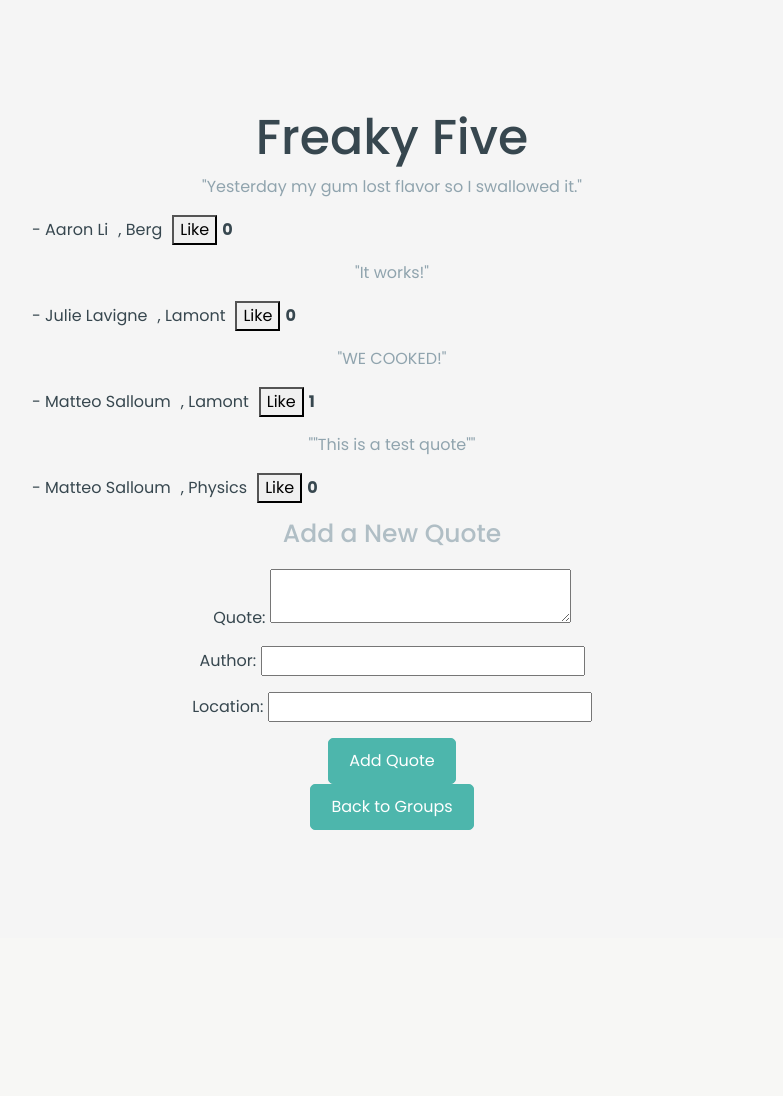
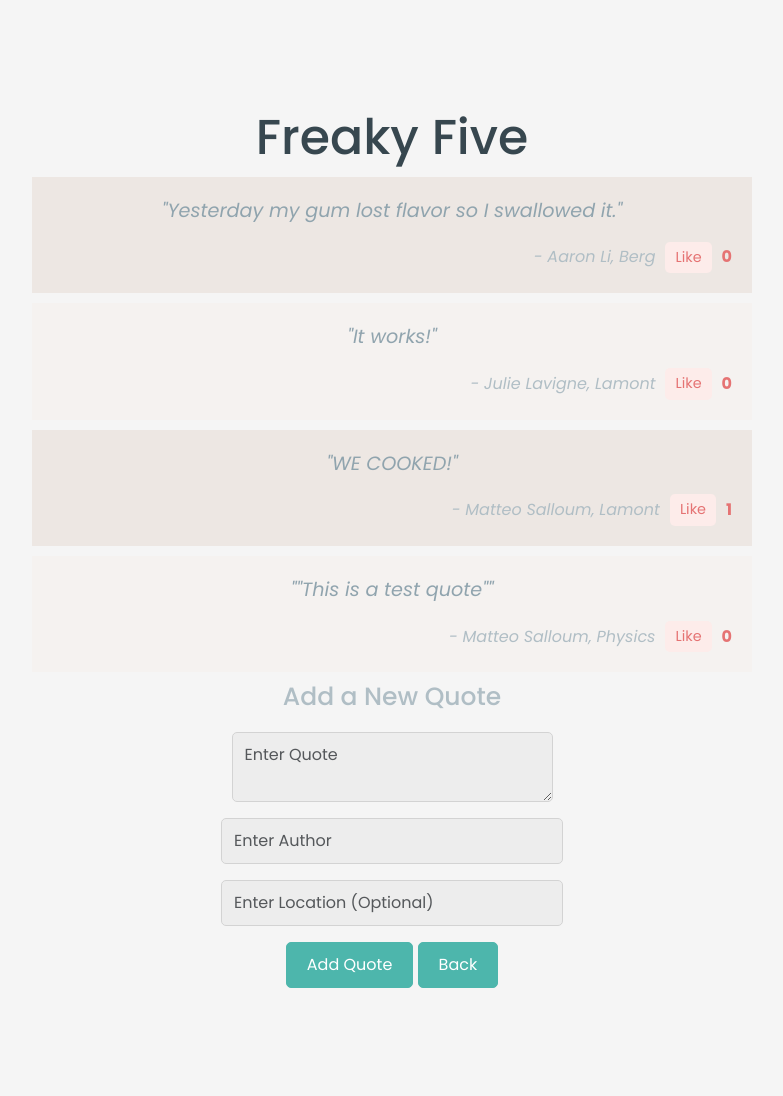
Before and after one commit to matteos24/quote-that, a Flask app: page /group/1 in a window 1280 px wide. Shown: the part 128-1224 px from the top of the page, without its empty margins (248-1031 px from the left). Before the commit the page ends 958 px from the top, so only its background shows below. Run offline with Flask 3, Linux system fonts and the light colour scheme; a user stored in the database is signed in; some libraries are stand-ins or nearby versions.

Commit message:
Cleaned up project

```diff
--- a/app.py
+++ b/app.py
@@ -1,3 +1,4 @@
+# Import libraries
 import os
 import re
 
@@ -11,18 +12,15 @@ from helpers import apology, login_required, lookup, usd
 # Configure application
 app = Flask(__name__)
 
-# Custom filter
-app.jinja_env.filters["usd"] = usd
-
 # Configure session to use filesystem (instead of signed cookies)
 app.config["SESSION_PERMANENT"] = False
 app.config["SESSION_TYPE"] = "filesystem"
 Session(app)
 
-# Configure CS50 Library to use SQLite database
-db = SQL("sqlite:///finance.db")
+# Initialize SQLite database
 quote_db = SQL("sqlite:///quote.db")
 
+# Ensure responses not cached
 @app.after_request
 def after_request(response):
     """Ensure responses aren't cached"""
@@ -32,17 +30,22 @@ def after_request(response):
     return response
 
 
+# Homepage
 @app.route("/")
 @login_required
 def index():
+    # Find groups the user is in
     group_info = quote_db.execute("SELECT name,id FROM groups WHERE id IN (SELECT group_id FROM additions WHERE user_id = ? GROUP BY group_id HAVING SUM(value) > 0)", session["user_id"])
 
+    # Find the username of the user
     name = {}
     name["user"] = quote_db.execute("SELECT username FROM users WHERE id = ?", session["user_id"])[0]
 
+    # Index page
     return render_template("index.html", group_info = group_info, name = name)
 
 
+# Group page
 @app.route("/group/<int:group_id>")
 @login_required
 def group_page(group_id):
@@ -58,6 +61,8 @@ def group_page(group_id):
     # Render a group-specific template
     return render_template("group.html", group=group_details, quotes = quotes, like_info = like_info)
 
+
+# Add quote
 @app.route("/group/<int:group_id>/add_quote", methods=["POST"])
 @login_required
 def add_quote(group_id):
@@ -69,6 +74,7 @@ def add_quote(group_id):
     quote_author = request.form.get("author")
     quote_location = request.form.get("location")
 
+    # Validate input
     if not quote_content:
         return apology("please provide text for your new quote", 403)
     elif not quote_author:
@@ -85,11 +91,14 @@ def add_quote(group_id):
     return redirect(url_for("group_page", group_id=group_id))
 
 
+# Like quote
 @app.route("/group/<int:group_id>/like_quote/<int:quote_id>", methods=["POST"])
 @login_required
 def like_quote(group_id, quote_id):
+    # Check if user has liked quote
     user_like = quote_db.execute("SELECT quote_id FROM likes WHERE user_id = ? GROUP BY quote_id HAVING SUM(like_value) > 0 AND quote_id = ?", session["user_id"], quote_id)
 
+    # If not liked, like; else, unlike
     if (len(user_like)) == 0:
         quote_db.execute("INSERT INTO likes (user_id, quote_id, like_value) VALUES (?,?,?)", session["user_id"], quote_id, 1)
         quote_db.execute("UPDATE quotes SET likes = likes + 1 WHERE id = ?", quote_id)
@@ -100,29 +109,31 @@ def like_quote(group_id, quote_id):
     return redirect(url_for("group_page", group_id=group_id))
 
 
-
+# Join group
 @app.route("/join", methods = ["GET","POST"])
 @login_required
 def join():
     if request.method == "POST":
+        # Validate input
         if not request.form.get("groupname"):
             return apology("please provide a group name you want to join", 403)
-
         elif not request.form.get("password"):
             return apology("please provide a password for the group you want to join", 403)
 
+        # Check if group exists & password is correct
         group_rows = quote_db.execute("SELECT * FROM groups WHERE name = ?", request.form.get("groupname"))
         if len(group_rows) != 1 or not check_password_hash(
             group_rows[0]["group_hash"], request.form.get("password")
         ):
             return apology("invalid group name and/or password", 403)
 
+        # Check if user is already in the group
         group_info = quote_db.execute("SELECT name,id FROM groups WHERE id IN (SELECT group_id FROM additions WHERE user_id = ? GROUP BY group_id HAVING SUM(value) > 0) AND name = ?", session["user_id"], request.form.get("groupname"))
 
         if (len(group_info)) != 0:
             return apology("you have already joined this group, you can't join it again")
 
-
+        # Add user to group
         quote_db.execute("INSERT INTO additions (user_id, group_id, value) VALUES (?,?,?)", session["user_id"], group_rows[0]["id"], 1) #1 indicates joining the group
 
         # Redirect user to home page
@@ -131,15 +142,17 @@ def join():
         return render_template("join.html")
 
 
-
-
+# Create group
 @app.route("/create", methods = ["GET", "POST"])
 @login_required
 def create():
     if request.method == "POST":
+        # Get form data
         groupname = request.form.get("groupname")
         password = request.form.get("password")
         confirmation = request.form.get("pass_confirmation")
+
+        # Validate input
         if not groupname:
             return apology ("please submit a name for your group", 403)
 
@@ -155,68 +168,68 @@ def create():
         elif (confirmation != password):
             return apology ("password and password confirmation do not match", 403)
 
+        # Hash password
         pass_hash = generate_password_hash(password)
+
+        # Check if group name is taken
         group_rows = quote_db.execute("SELECT * FROM groups WHERE name = ?", groupname)
         if len(group_rows) != 0:
             return apology("group name already taken", 403)
 
+        # Insert new group into database
         quote_db.execute("INSERT INTO groups (name, group_hash) VALUES (?,?)", groupname, pass_hash)
 
+        # Redirect to homepage
         return redirect("/")
 
     else:
+        # Render group creation page
         return render_template("create.html")
 
 
-
-
-
-
+# Leave group
 @app.route("/leave", methods = ["GET", "POST"])
 @login_required
 def leave():
     if request.method == "POST":
+        # Get form data
         groupname = request.form.get("groupname")
 
+        # Validate input
         if not groupname:
             return apology("please select a group name you want to leave", 403)
 
+        # Check if group exists
         group_rows = quote_db.execute("SELECT * FROM groups WHERE name = ?", groupname)
         if len(group_rows) != 1:
             return apology("invalid group name selected, somehow?", 403)
 
+        # Check if user in group
         group_info = quote_db.execute("SELECT name,id FROM groups WHERE id IN (SELECT group_id FROM additions WHERE user_id = ? GROUP BY group_id HAVING SUM(value) > 0) AND name = ?", session["user_id"], request.form.get("groupname"))
 
         if (len(group_info)) == 0:
             return apology("you are already not in this group, so you can't leave it")
 
+        # Update database to reflect user leaving group
         quote_db.execute("INSERT INTO additions (user_id, group_id, value) VALUES (?,?,?)", session["user_id"], group_rows[0]["id"], -1) #-1 indicates leaving the group
 
         # Redirect user to home page
         return redirect("/")
     else:
+        # Render leave group page
         return render_template("leave.html")
 
 
-'''
-@app.route("/history")
-@login_required
-def history():
-    """Show history of transactions"""
-
-    # Very simple as I configured my transactions database for this history task
-    transactions = db.execute("SELECT * FROM transactions WHERE user_id = ?", session["user_id"])
-    return render_template("history.html", transactions=transactions)
-
-'''
-
+# Login
 @app.route("/login", methods=["GET", "POST"])
 def login():
     # Forget any user_id
     session.clear()
     print("In Login Page Now")
+
     # User reached route via POST (as by submitting a form via POST)
     if request.method == "POST":
+        # Validate input
         if not request.form.get("username"):
             return apology("must provide username", 403)
 
@@ -238,40 +251,11 @@ def login():
         # Redirect user to home page
         return redirect("/")
     else:
+        # Render login page
         return render_template("login.html")
 
-    '''
-    if request.method == "POST":
-        # Ensure username was submitted
-        if not request.form.get("username"):
-            return apology("must provide username", 403)
 
-        # Ensure password was submitted
-        elif not request.form.get("password"):
-            return apology("must provide password", 403)
-
-        # Query database for username
-        rows = db.execute(
-            "SELECT * FROM users WHERE username = ?", request.form.get("username")
-        )
-
-        # Ensure username exists and password is correct
-        if len(rows) != 1 or not check_password_hash(
-            rows[0]["hash"], request.form.get("password")
-        ):
-            return apology("invalid username and/or password", 403)
-
-        # Remember which user has logged in
-        session["user_id"] = rows[0]["id"]
-
-        # Redirect user to home page
-        return redirect("/")
-
-        # User reached route via GET (as by clicking a link or via redirect)
-    else:
-        return render_template("login.html")
-    '''
-
+# Logout
 @app.route("/logout")
 def logout():
     """Log user out"""
@@ -283,29 +267,15 @@ def logout():
     return redirect("/")
 
 
-'''
-@app.route("/quote", methods=["GET", "POST"])
-@login_required
-def quote():
-    """Get stock quote."""
-    if request.method == "POST":
-        symbol = request.form.get("symbol")
-        if not symbol:
-            return apology("missing symbol", 400)
-        if not lookup(symbol):
-            return apology("symbol does not exist", 400)
-        else:
-            return render_template("quoted.html", info=lookup(symbol))
-    return render_template("quote.html")
-
-'''
-
+# Register
 @app.route("/register", methods=["GET", "POST"])
 def register():
     """Register user"""
     if request.method == "POST":
+        # Get form data
         username = request.form.get("username")
         password = request.form.get("password")
+
         # Ensure username was submitted
         if not username:
             return apology("must provide username", 400)
@@ -320,98 +290,17 @@ def register():
         elif password != request.form.get("confirmation"):
             return apology("password and password confirm must match", 400)
 
+        # Hash password
         password_hash = generate_password_hash(password)
 
+        # Insert new user into database
         try:
             quote_db.execute("INSERT INTO users (username, pass_hash) VALUES(?, ?)", username, password_hash)
         except:
+            # Return apology if username taken
             return apology("username already exists", 400)
+        # Redirect to homepage
         return redirect("/")
 
+    # Render registration
     return render_template("register.html")
-    '''
-
-
-    if request.method == "POST":
-        username = request.form.get("username")
-        password = request.form.get("password")
-        # Ensure username was submitted
-        if not username:
-            return apology("must provide username", 400)
-
-        # Ensure password was submitted
-        elif not password:
-            return apology("must provide password", 400)
-
-        elif not request.form.get("confirmation"):
-            return apology("must confirm password", 400)
-
-        elif password != request.form.get("confirmation"):
-            return apology("password and password confirm must match", 400)
-
-        password_hash = generate_password_hash(password)
-
-        try:
-            db.execute("INSERT INTO users (username, hash) VALUES(?, ?)", username, password_hash)
-        except:
-            return apology("username already exists", 400)
-        return redirect("/")
-
-    return render_template("register.html")
-    '''
-
-
-'''
-
-@app.route("/sell", methods=["GET", "POST"])
-@login_required
-def sell():
-    """Sell shares of stock"""
-    if request.method == 'POST':
-        symbol = request.form.get("symbol")
-        shares = request.form.get("shares")
-        try:
-            shares = float(shares)
-        except ValueError:
-            return apology("number of shares must be numeric", 400)
-
-        if not symbol:
-            return apology("must select stock to sell", 400)
-        if not shares:
-            return apology("you must select a number of shares to sell", 400)
-        if not shares.is_integer():
-            return apology("you must select a whole number of shares to sell", 400)
-        if shares <= 0:
-            return apology("you must select a number of shares to sell", 400)
-
-        info = db.execute(
-            "SELECT symbol, SUM(shares) AS total_shares FROM transactions WHERE user_id = ? GROUP BY symbol HAVING SUM(shares) > 0", session["user_id"])
-        contains = False
-        num_shares = 0
-        for stock in info:
-            if symbol == stock["symbol"]:
-                contains = True
-                num_shares = stock["total_shares"]
-
-        if (not contains):
-            return apology("you do not have that stock in your possesion", 400)
-        if (num_shares == 0):
-            return apology("by some miracle, you are trying to sell a stock you have 0 shares of", 400)
-        if (num_shares < int(shares)):
-            return apology("you do not have that many shares in your possession", 400)
-
-        user_cash = db.execute("SELECT cash FROM users WHERE id = ?", session["user_id"])[0]["cash"]
-        sell_price = (lookup(symbol)["price"] * int(shares))
-
-        db.execute("INSERT INTO transactions (user_id, symbol, shares, price) VALUES(?, ?, ?, ?)",
-                   # Selling is just like reverse buying in my code.
-                   session["user_id"], symbol, (int(shares)) * -1, lookup(symbol)["price"])
-        db.execute("UPDATE users SET cash = ? WHERE id = ?",
-                   user_cash + sell_price, session["user_id"])
-        return redirect("/")
-
-    info = db.execute(
-        "SELECT symbol, SUM(shares) AS total_shares FROM transactions WHERE user_id = ? GROUP BY symbol HAVING SUM(shares) > 0", session["user_id"])
-    # I use jinja to make dynamic webpages, here I pass in info for the dynamic sell page (changes the values in the dropdown menu)
-    return render_template("sell.html", info=info)
-'''
--- a/static/styles.css
+++ b/static/styles.css
@@ -225,15 +225,25 @@ a:hover {
   }
 }
 
-/* LIKING */
-.like-button {
-  background-color: #F5F5F5;
-  color: #F2B4B4;
+/* QUOTES */
+.quote-container .quote {
+  font-style: italic;
+  font-size: 1.2rem;
+  padding: 20px;
+  border-radius: 10px;
+  margin: 10px 0;
 }
 
-.liked {
-  background-color: #F5F5F5;
-  color: #E57373;
+.quote-text {
+  color: #90A4AE;
+}
+
+.quote-container:nth-child(odd) {
+  background-color: #EDE7E3;
+}
+
+.quote-container:nth-child(even) {
+  background-color: #F5F2F0;
 }
 
 .quote-details {
@@ -241,14 +251,55 @@ a:hover {
   align-items: center;
   gap: 10px;
   flex-wrap: wrap;
+  justify-content: right;
+  text-align: right;
+  font-size: 1rem;
+  color: #B0BEC5;
+  margin-top: 10px;
+}
+
+/* LIKING */
+.like-button {
+  background-color: #FDECEA;
+  color: #e57373;
+  border: none;
+  border-radius: 5px;
+  padding: 5px 10px;
+  font-size: 0.9rem;
+  cursor: pointer;
+  transition: background-color 0.3s;
+}
+
+.like-button:hover {
+  background-color: #e57373;
+  color: #FDECEA;
+}
+
+.liked {
+  border: none;
+  border-radius: 5px;
+  padding: 5px 10px;
+  font-size: 0.9rem;
+  cursor: pointer;
+  transition: background-color 0.3s;
+  background-color: #C44141;
+  color: #FDECEA;
+}
+
+.liked:hover {
+  background-color: #e57373;
+  color: #FDECEA;
 }
 
 .like-form {
   display: inline-flex;
   align-items: center;
+  gap: 5px;
 }
 
 .like-count {
+  font-weight: bold;
+  font-style: normal;
   margin-left: 5px;
-  font-weight: bold;
+  color: #e57373;
 }
--- a/templates/group.html
+++ b/templates/group.html
@@ -11,13 +11,13 @@
             <!-- Quote cards -->
             {% if quotes %}
                 {% for quote in quotes %}
-                    <div class="quote-card">
-                        <blockquote>
-                            <p>"{{ quote['quote_text'] }}"</p>
+                    <div class="quote-container">
+                        <blockquote class="quote">
+                            <p class="quote-text">"{{ quote['quote_text'] }}"</p>
                             <div class="quote-details">
-                                <span>- {{ quote['quote_author'] }}</span>
-                                {% if quote['location'] %}
-                                <span>, {{ quote['location'] }}</span>
+                                <span>
+                                    - {{ quote['quote_author'] }}{% if quote['location'] %}, {{ quote['location'] }}
+                                </span>
                                 {% endif %}
                                 <form action="{{ url_for('like_quote', group_id=group['id'], quote_id=quote['id']) }}" method="POST" class="like-form">
                                     <button type="submit" class="{% if quote['id'] in like_info|map(attribute='id') %}liked{% else %}like-button{% endif %}">
@@ -36,39 +36,22 @@
             {% endif %}
         </div>
 
-        <style>
-            .like-button {
-                background-color: #f0f0f0;
-                color: #000;
-            }
-
-            .liked {
-                background-color: #4caf50; /* Green background */
-                color: white; /* White text */
-            }
-        </style>
-
         <!-- Add New Quote Form -->
         <div class="add-quote-form">
             <h2>Add a New Quote</h2>
             <form action="{{ url_for('add_quote', group_id=group.id) }}" method="POST">
                 <div class="mb-3">
-                    <label for="quote">Quote:</label>
-                    <textarea id="quote" name="quote" required></textarea>
-                </div>
-                <div class="mb-3">
-                    <label for="author">Author:</label>
-                    <input type="text" id="author" name="author" required>
-                </div>
-                <div class="mb-3">
-                    <label for="location">Location:</label>
-                    <input type="text" id="location" name="location">
-                </div>
+                    <textarea id="quote" name="quote" placeholder="Enter Quote" class="form-control mx-auto w-auto" required autocomplete="off"></textarea>
+                  </div>
+                  <div class="mb-3">
+                    <input type="text" id="author" name="author" placeholder="Enter Author" class="form-control mx-auto w-auto" required autocomplete="off">
+                  </div>
+                  <div class="mb-3">
+                    <input type="text" id="location" name="location" placeholder="Enter Location (Optional)" class="form-control mx-auto w-auto" autocomplete="off">
+                  </div>
                 <div>
                     <button type="submit" class="btn btn-primary">Add Quote</button>
-                </div>
-                <div>
-                    <a href="{{ url_for('index') }}" class="btn btn-primary">Back to Groups</a>
+                    <a href="{{ url_for('index') }}" class="btn btn-primary">Back</a>
                 </div>
             </form>
         </div>
```
Also changed, not shown: finance.db (deleted), quote.db, 3 other files.
